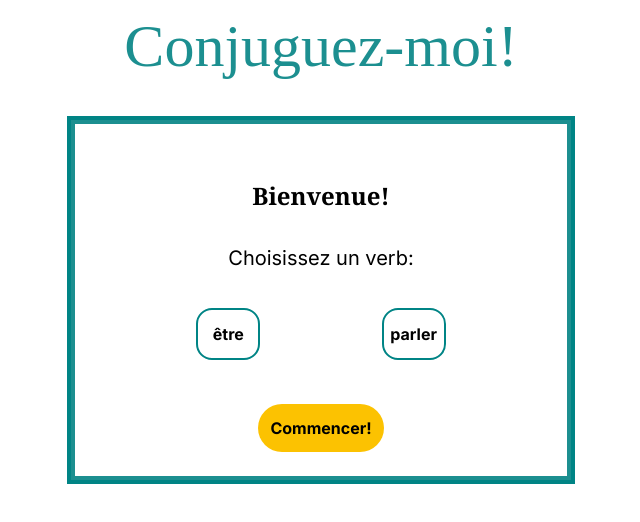
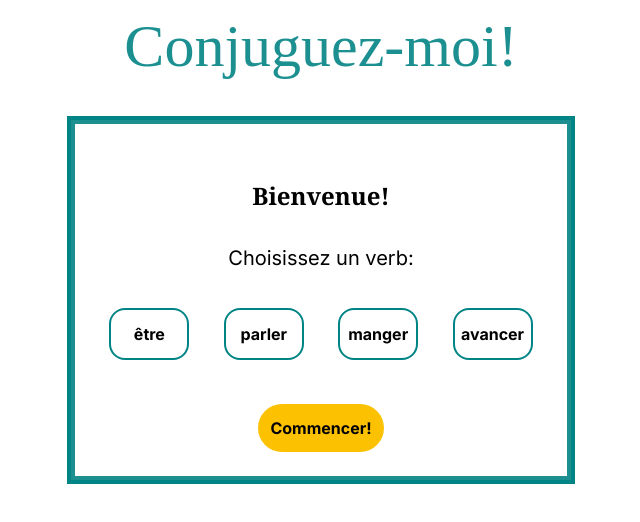
Before and after one commit to marysgreenwood/conjuguez-moi, a Next.js app: page / in a window 1280 px wide. Shown: the top 522 px of the page, without its empty margins (319-959 px from the left). Built offline with nearby package versions, Linux system fonts and the light colour scheme.

Commit message:
added manger & avancer, hover formatting for verb buttons, column headers

```diff
--- a/src/app/components/GameBoard.jsx
+++ b/src/app/components/GameBoard.jsx
@@ -12,8 +12,6 @@ const GameBoard = ({
   currVerb,
   setUserAnswers,
 }) => {
-
-
   var arr = shuffled[currVerb];
 
   const [activeQuestion, setActiveQuestion] = useState(0);
--- a/src/app/components/ScoreBoard.jsx
+++ b/src/app/components/ScoreBoard.jsx
@@ -36,7 +36,7 @@ export const ScoreBoard = ({
   return (
     <section>
       <div className="flex justify-center m-8 text-black">
-        <div className="bg-[#008485] ">
+        <div className="bg-[#008485] mb-20">
           <div className="bg-[#ffffff] m-1 border-4 border-[#1c8f90] md:min-h-[300px] md:min-w-[500px] flex-col justify-center">
             <div className="flex justify-end">
               <h3 className="p-4 font-bold">Score: {score}/9</h3>
@@ -47,6 +47,15 @@ export const ScoreBoard = ({
             <div className="p-6">
               <table>
                 <tbody>
+                  <tr>
+                    <td className="px-6 md:px-12 pb-2"></td>
+                    <td className="px-6 md:px-12 pb-2 font-bold">
+                      Réponses correctes
+                    </td>
+                    <td className="px-6 md:px-12 pb-2 font-bold">
+                      Vos réponses
+                    </td>
+                  </tr>
                   <tr>
                     <td className="px-6 md:px-12 pb-2">je</td>
                     <td className="px-6 md:px-12 pb-2">
--- a/src/app/components/StartBoard.jsx
+++ b/src/app/components/StartBoard.jsx
@@ -23,16 +23,28 @@ export const StartBoard = ({ handlePageChange, currVerb, setCurrVerb }) => {
               </div>
               <div className="flex justify-evenly">
                 <button
-                  className="rounded-2xl p-3 mt-5 my-6 border-2  border-[#008485] text-black font-bold w-16 text-center focus:bg-[#00d0d2]"
+                  className="rounded-2xl p-3 mt-5 my-6 border-2 hover:border-[#00d0d2] border-[#008485] text-black font-bold w-20 text-center focus:bg-[#00d0d2]"
                   onClick={() => chooseVerb("etre")}
                 >
                   être
                 </button>
                 <button
-                  className="rounded-2xl py-3 mt-5 my-6 border-2  border-[#008485] text-black font-bold w-16 text-center focus:bg-[#00d0d2]"
+                  className="rounded-2xl py-3 mt-5 my-6 border-2 hover:border-[#00d0d2] border-[#008485] text-black font-bold w-20 text-center focus:bg-[#00d0d2]"
                   onClick={() => chooseVerb("parler")}
                 >
                   parler
+                </button>
+                <button
+                  className="rounded-2xl py-3 mt-5 my-6 border-2 hover:border-[#00d0d2] border-[#008485] text-black font-bold w-20 text-center focus:bg-[#00d0d2]"
+                  onClick={() => chooseVerb("manger")}
+                >
+                  manger
+                </button>
+                <button
+                  className=" rounded-2xl py-3 mt-5 my-6 border-2 hover:border-[#00d0d2] border-[#008485] text-black font-bold w-20 text-center focus:bg-[#00d0d2]"
+                  onClick={() => chooseVerb("avancer")}
+                >
+                  avancer
                 </button>
               </div>
               <div className="flex justify-center">
--- a/src/app/components/verbs.js
+++ b/src/app/components/verbs.js
@@ -23,6 +23,28 @@ var verbs = {
     { subject: "ils", verb: "parlent" },
     { subject: "elles", verb: "parlent" },
   ],
+  manger: [
+    { subject: "je", verb: "mange" },
+    { subject: "tu", verb: "manges" },
+    { subject: "il", verb: "mange" },
+    { subject: "elle", verb: "mange" },
+    { subject: "on", verb: "mange" },
+    { subject: "nous", verb: "mangeons" },
+    { subject: "vous", verb: "mangez" },
+    { subject: "ils", verb: "mangent" },
+    { subject: "elles", verb: "mangent" },
+  ],
+  avancer: [
+    { subject: "j'", verb: "avance" },
+    { subject: "tu", verb: "avances" },
+    { subject: "il", verb: "avance" },
+    { subject: "elle", verb: "avance" },
+    { subject: "on", verb: "avance" },
+    { subject: "nous", verb: "avançons" },
+    { subject: "vous", verb: "avancez" },
+    { subject: "ils", verb: "avancent" },
+    { subject: "elles", verb: "avancent" },
+  ],
 };
 
 const shuffleArray = (ar) => {
--- a/src/app/pages/PageContainer.jsx
+++ b/src/app/pages/PageContainer.jsx
@@ -53,5 +53,5 @@ export default function PageContainer() {
 
   const handlePageChange = (page) => setCurrentPage(page);
 
-  return <div>{renderPage()}</div>;
+  return <div className="mb-14">{renderPage()}</div>;
 }
```
